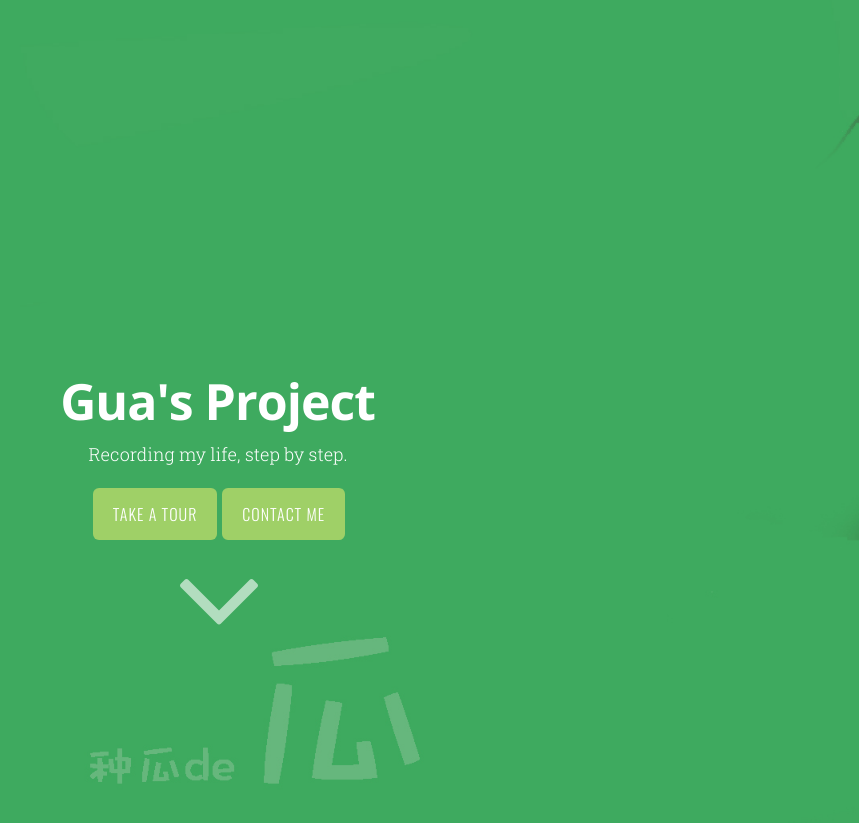
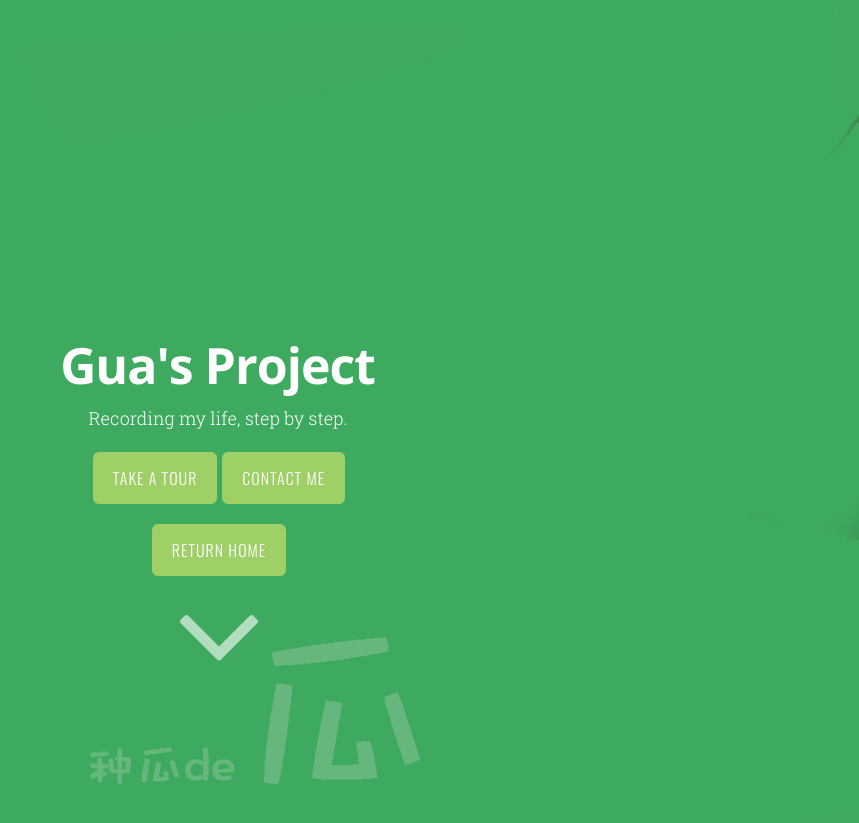
Before and after one commit to Desgard/Jekyll-Score, a Jekyll site: the page built from index.html, in a window 1280 px wide and 900 px high. Shown: the top 823 px of the window, without its empty margins (421-1280 px from the left). Built offline with Jekyll 4.4.1, drawn with Linux system fonts in a browser that asks for light colours; nearby versions of some CDN libraries; Markdown is read by kramdown in place of the engine named in the settings; a script that is not in the unit is left out.

Commit message:
ADD：增加返回主页按钮

```diff
--- a/_includes/header.html
+++ b/_includes/header.html
@@ -6,6 +6,7 @@
 
             <a class='btn first'>Take a tour</a>
             <a class='btn last'>Contact me</a><br>
+            <a class='btn' href="http://desgard.com">Return Home</a><br>
             <i id='header-arrow' class="fa fa-angle-down"></i>
         </div>
     </div>
```
Also changed, not shown: 4 other files.
